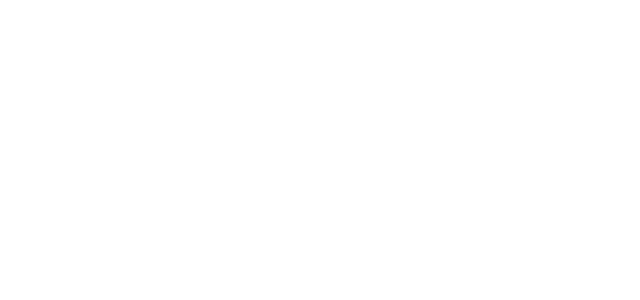
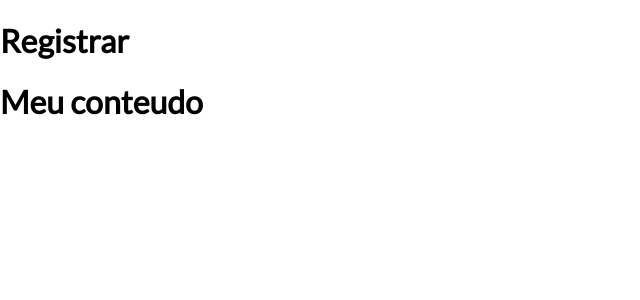
Before and after one commit to WesleyFreitasdeLima/desafio-crack-the-code, a React (Create React App) app: page / in a window 1280 px wide. Shown: the top 300 px of the page, without its empty margins (0-640 px from the left). Built offline with nearby package versions, Linux system fonts and the light colour scheme.

Commit message:
feat: adicionado chamada para App.css

```diff
--- a/src/App.jsx
+++ b/src/App.jsx
@@ -1,10 +1,16 @@
 import React from "react";
+import { BrowserRouter, Switch, Route } from "react-router-dom";
+import "./views/assets/styles/App.css";
+
+import Register from "./views/pages/Register";
 
 function App() {
   return (
-    <div>
-
-    </div>
+    <BrowserRouter>
+      <Switch>
+        <Route exact path="/" component={Register} />
+      </Switch>
+    </BrowserRouter>
   );
 }
 
--- /dev/null
+++ b/src/views/assets/styles/App.css
@@ -0,0 +1,16 @@
+@import url("https://fonts.googleapis.com/css2?family=Lato&display=swap");
+
+:root {
+  --blue-elo-group: #14222b;
+  --white-elo-group: #ffffff;
+  --black-elo-group: #212934;
+}
+
+* {
+  font-family: "Lato", sans-serif;
+}
+
+body {
+  margin: 0;
+  padding: 0;
+}
```
Also changed, not shown: src/index.js (+4 -4 lines).
